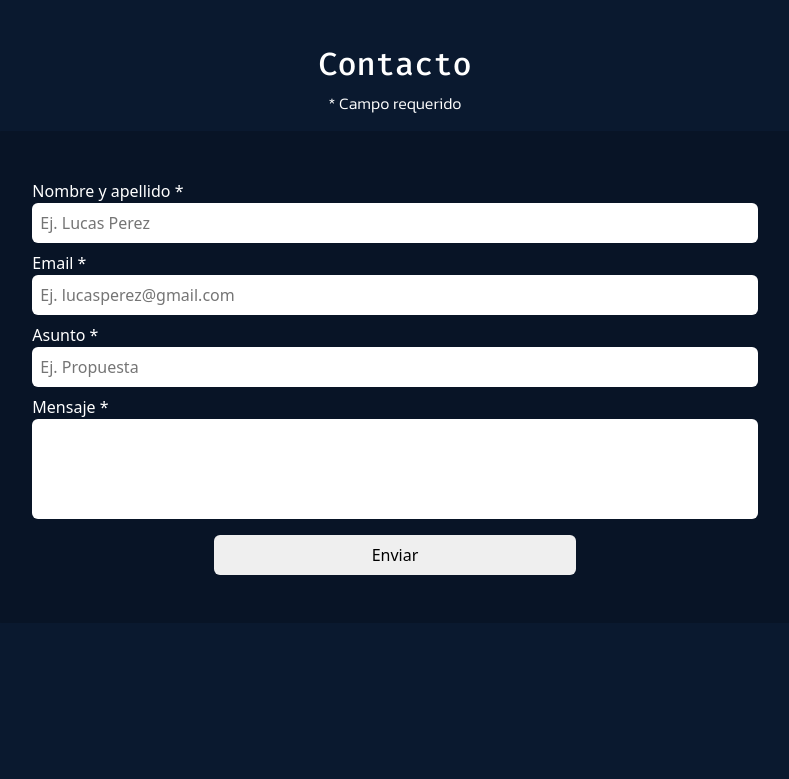
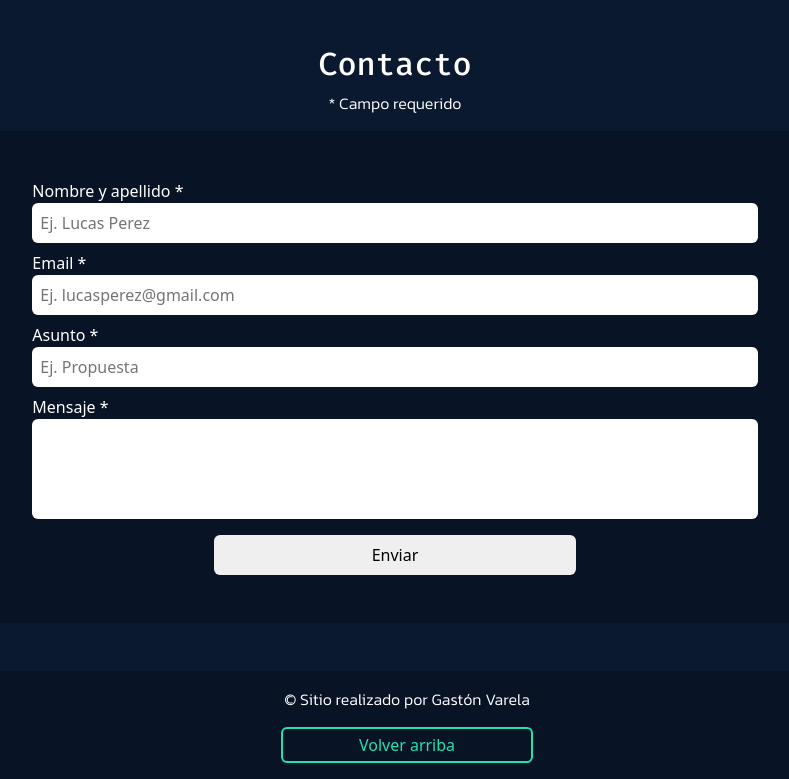
Before and after one commit to gastonvar/PortfolioWebDeploy, a plain HTML site: page index.html in a window 1280 px wide. Shown: the part 1696-2475 px from the top of the page, without its empty margins (233-1022 px from the left). Before the commit the page ends 2367 px from the top, so only its background shows below. Drawn offline with nearby package versions, Linux system fonts and the light colour scheme.

Commit message:
Agregado el footer

```diff
--- a/css/style.css
+++ b/css/style.css
@@ -12,7 +12,7 @@ html{
 :root{
 --colorSecundario: #20e3b2;
 --colorPrincipal:rgb(10,25,47);
---colorRojo:rgb(102, 16, 32);
+--colorRojo:rgb(255, 40, 80);
 --colorFondoArticulos:rgb(0, 0, 0,0.2);
 }
 body{
@@ -395,3 +395,13 @@ textarea{
 form button[type="submit"] {
     margin: 0 auto;
 }
+
+/*FOOTER*/
+footer{
+    background-color: var(--colorFondoArticulos);
+}
+
+footer .curriculumButton{
+    width: 20%;
+    margin: 0 auto;
+}
--- a/index.html
+++ b/index.html
@@ -315,5 +315,9 @@
         </form>
         </section>
     </main>
+    <footer class="container-fluid py-3">
+      <p class="text-center">© Sitio realizado por Gastón Varela</p>
+      <a href="#arriba" class="text-decoration-none p-1 rounded curriculumButton d-block text-center">Volver arriba</a>
+    </footer>
 </body>
 </html>
```
